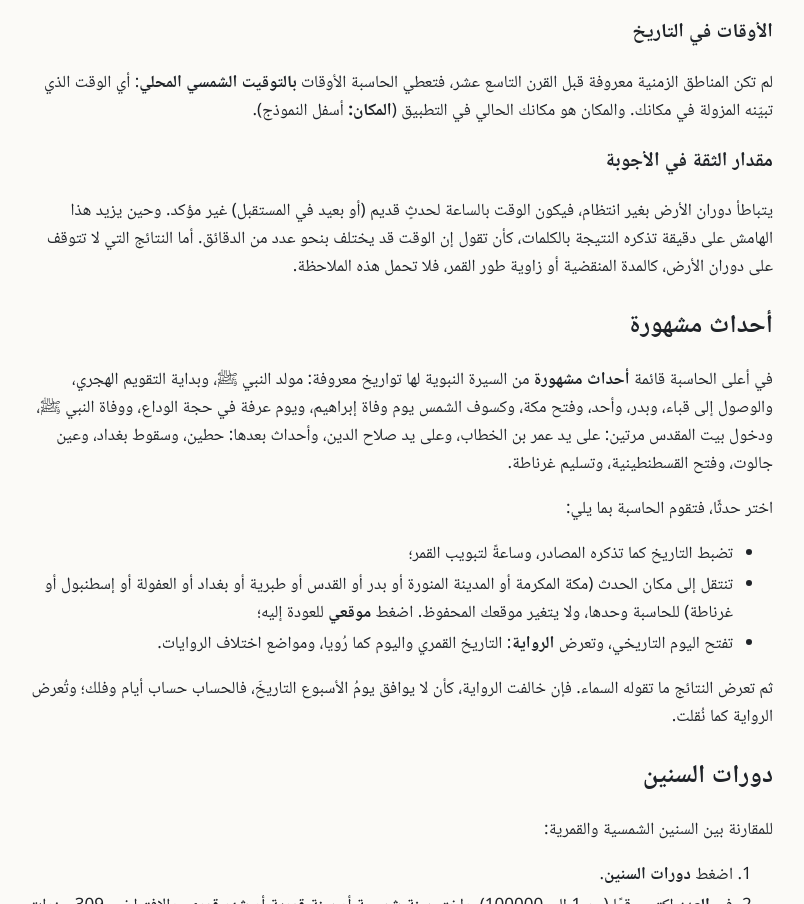
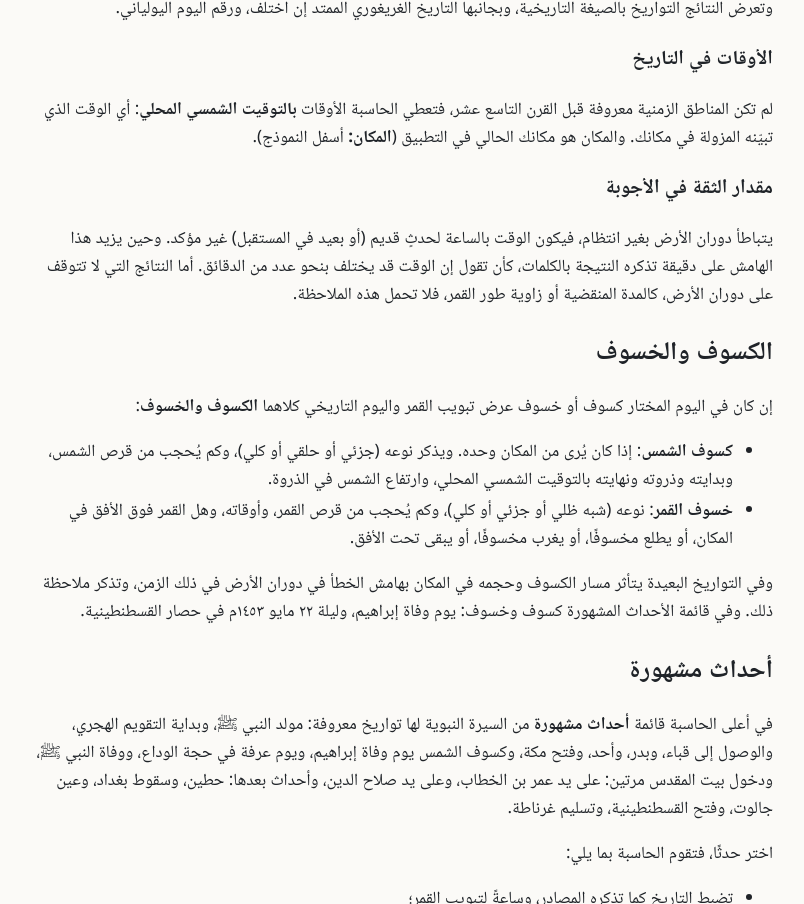
Before and after one commit to zbahhah/taqwim-app, a plain HTML site: page docs/manual/ar/08-astronomical-calculator.html in a window 1280 px wide. Shown: the part 945-1849 px from the top of the page, without its empty margins (107-911 px from the left). Drawn offline with Linux system fonts and the light colour scheme.

Commit message:
Website: eclipses in the calculator

```diff
--- a/docs/manual/ar/08-astronomical-calculator.html
+++ b/docs/manual/ar/08-astronomical-calculator.html
@@ -20,7 +20,7 @@
 <main>
 <div class="manual">
 <aside class="chapters"><strong>المحتويات</strong><ol><li><a href="00-index.html">دليل المستخدم لتطبيق تقويم</a></li><li><a href="01-getting-started.html">البدء</a></li><li><a href="02-prayer-times.html">مواقيت الصلاة</a></li><li><a href="03-alerts-and-athan.html">التنبيهات والأذان</a></li><li><a href="04-calendar-and-occasions.html">التقويم والمناسبات الإسلامية</a></li><li><a href="05-qibla.html">القبلة</a></li><li><a href="06-maps-mosques-offline.html">الخرائط والمساجد القريبة والمناطق دون اتصال</a></li><li><a href="07-sky-moon-astronomy.html">السماء والقمر والفلك</a></li><li><a href="08-astronomical-calculator.html" aria-current="page">الحاسبة الفلكية</a></li><li><a href="09-settings.html">الإعدادات</a></li><li><a href="10-backup-and-restore.html">النسخ الاحتياطي والاستعادة</a></li><li><a href="11-troubleshooting-faq.html">حل المشكلات والأسئلة الشائعة</a></li><li><a href="12-privacy-and-credits.html">الخصوصية والشكر</a></li></ol></aside>
-<article><h1 id="الحاسبة-الفلكية">الحاسبة الفلكية</h1><nav class="toc"><strong>في هذه الصفحة</strong><ul><li><a href="#إدخال-التاريخ">إدخال التاريخ</a></li><li><a href="#أحداث-مشهورة">أحداث مشهورة</a></li><li><a href="#دورات-السنين">دورات السنين</a></li><li><a href="#القمر-في-لحظة">القمر في لحظة</a></li><li><a href="#يوم-تاريخي">يوم تاريخي</a></li></ul></nav>
+<article><h1 id="الحاسبة-الفلكية">الحاسبة الفلكية</h1><nav class="toc"><strong>في هذه الصفحة</strong><ul><li><a href="#إدخال-التاريخ">إدخال التاريخ</a></li><li><a href="#الكسوف-والخسوف">الكسوف والخسوف</a></li><li><a href="#أحداث-مشهورة">أحداث مشهورة</a></li><li><a href="#دورات-السنين">دورات السنين</a></li><li><a href="#القمر-في-لحظة">القمر في لحظة</a></li><li><a href="#يوم-تاريخي">يوم تاريخي</a></li></ul></nav>
 <p>تجيب الحاسبة الفلكية عن أسئلة دورات الشمس والقمر لأي تاريخ من سنة 4713 ق.م إلى سنة 9999 م، ومنها تواريخ التاريخ القديم. وتبيّن مقدار الثقة في كل جواب بدل أن تعرض دقة زائفة.</p>
 <p>افتحها ببلاطة <strong>الحاسبة الفلكية</strong> في الشاشة الرئيسية. فيها ثلاثة تبويبات: <strong>دورات السنين</strong> و<strong>القمر في لحظة</strong> و<strong>يوم تاريخي</strong>. ولا يُحفظ شيء مما تكتبه فيها.</p>
 <p></p>
@@ -33,6 +33,10 @@
 <p>لم تكن المناطق الزمنية معروفة قبل القرن التاسع عشر، فتعطي الحاسبة الأوقات <strong>بالتوقيت الشمسي المحلي</strong>: أي الوقت الذي تبيّنه المزولة في مكانك. والمكان هو مكانك الحالي في التطبيق (<strong>المكان:</strong> أسفل النموذج).</p>
 <h3 id="مقدار-الثقة-في-الأجوبة">مقدار الثقة في الأجوبة</h3>
 <p>يتباطأ دوران الأرض بغير انتظام، فيكون الوقت بالساعة لحدثٍ قديم (أو بعيد في المستقبل) غير مؤكد. وحين يزيد هذا الهامش على دقيقة تذكره النتيجة بالكلمات، كأن تقول إن الوقت قد يختلف بنحو عدد من الدقائق. أما النتائج التي لا تتوقف على دوران الأرض، كالمدة المنقضية أو زاوية طور القمر، فلا تحمل هذه الملاحظة.</p>
+<h2 id="الكسوف-والخسوف">الكسوف والخسوف</h2>
+<p>إن كان في اليوم المختار كسوف أو خسوف عرض تبويب القمر واليوم التاريخي كلاهما <strong>الكسوف والخسوف</strong>:</p>
+<ul><li><strong>كسوف الشمس</strong>: إذا كان يُرى من المكان وحده. ويذكر نوعه (جزئي أو حلقي أو كلي)، وكم يُحجب من قرص الشمس، وبدايته وذروته ونهايته بالتوقيت الشمسي المحلي، وارتفاع الشمس في الذروة.</li><li><strong>خسوف القمر</strong>: نوعه (شبه ظلي أو جزئي أو كلي)، وكم يُحجب من قرص القمر، وأوقاته، وهل القمر فوق الأفق في المكان، أو يطلع مخسوفًا، أو يغرب مخسوفًا، أو يبقى تحت الأفق.</li></ul>
+<p>وفي التواريخ البعيدة يتأثر مسار الكسوف وحجمه في المكان بهامش الخطأ في دوران الأرض في ذلك الزمن، وتذكر ملاحظة ذلك. وفي قائمة الأحداث المشهورة كسوف وخسوف: يوم وفاة إبراهيم، وليلة ٢٢ مايو ١٤٥٣م في حصار القسطنطينية.</p>
 <h2 id="أحداث-مشهورة">أحداث مشهورة</h2>
 <p>في أعلى الحاسبة قائمة <strong>أحداث مشهورة</strong> من السيرة النبوية لها تواريخ معروفة: مولد النبي ﷺ، وبداية التقويم الهجري، والوصول إلى قباء، وبدر، وأحد، وفتح مكة، وكسوف الشمس يوم وفاة إبراهيم، ويوم عرفة في حجة الوداع، ووفاة النبي ﷺ، ودخول بيت المقدس مرتين: على يد عمر بن الخطاب، وعلى يد صلاح الدين، وأحداث بعدها: حطين، وسقوط بغداد، وعين جالوت، وفتح القسطنطينية، وتسليم غرناطة.</p>
 <p>اختر حدثًا، فتقوم الحاسبة بما يلي:</p>
```
Also changed, not shown: docs/manual/en/08-astronomical-calculator.html (+5 -1 lines).
